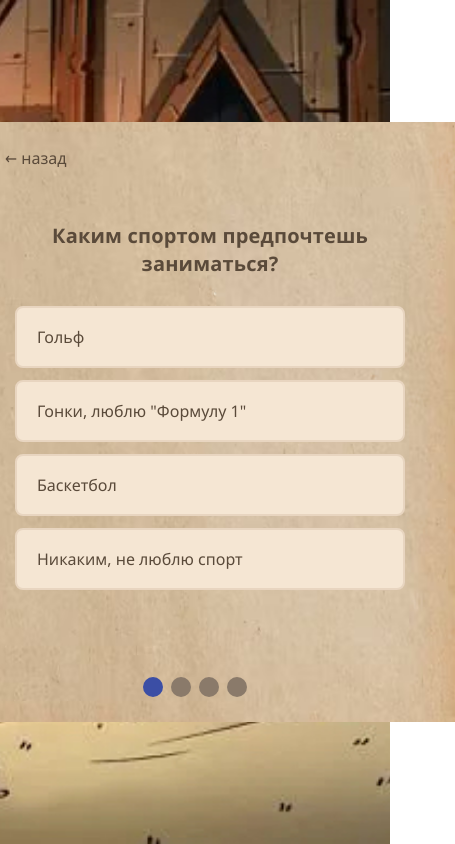
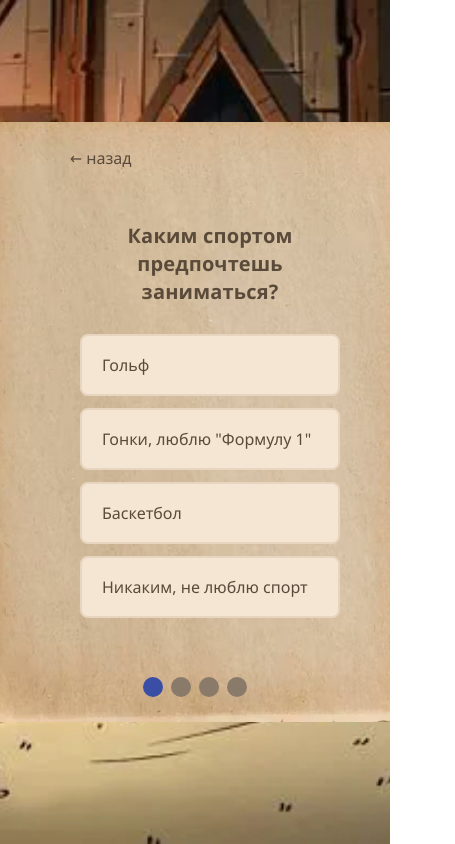
Before and after one commit to juuxi/GravityFalls_poll, a website built with Vite: page question.html in a window 390 px wide. Shown: the whole page, 455 px wide, since content can reach past the window. Built offline with nearby package versions, Linux system fonts and the light colour scheme.

Commit message:
media for question paper for phones

```diff
--- a/question_styles.css
+++ b/question_styles.css
@@ -125,3 +125,9 @@
   font-size: 12px;
   z-index: 100;
 }
+
+@media (max-width: 480px) {
+  .paper {
+    width: 100vw;
+  }
+}
```
